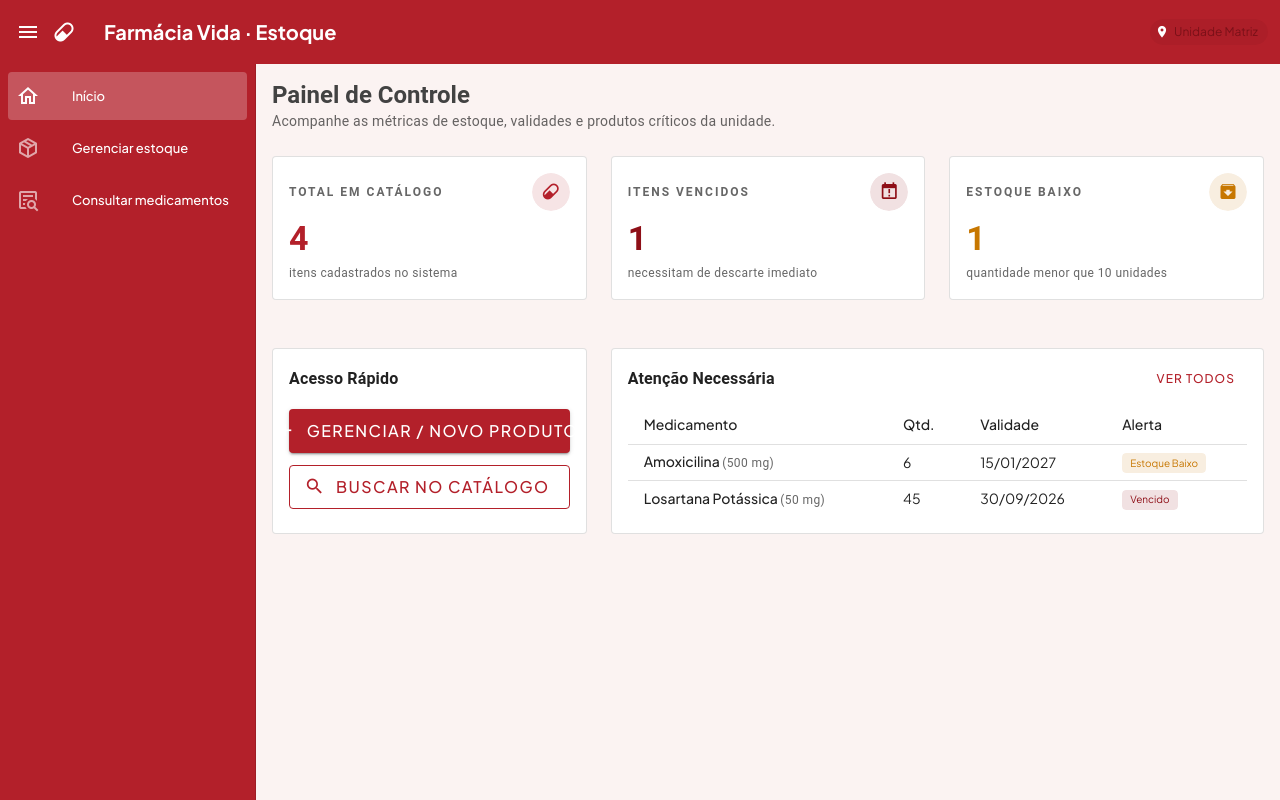
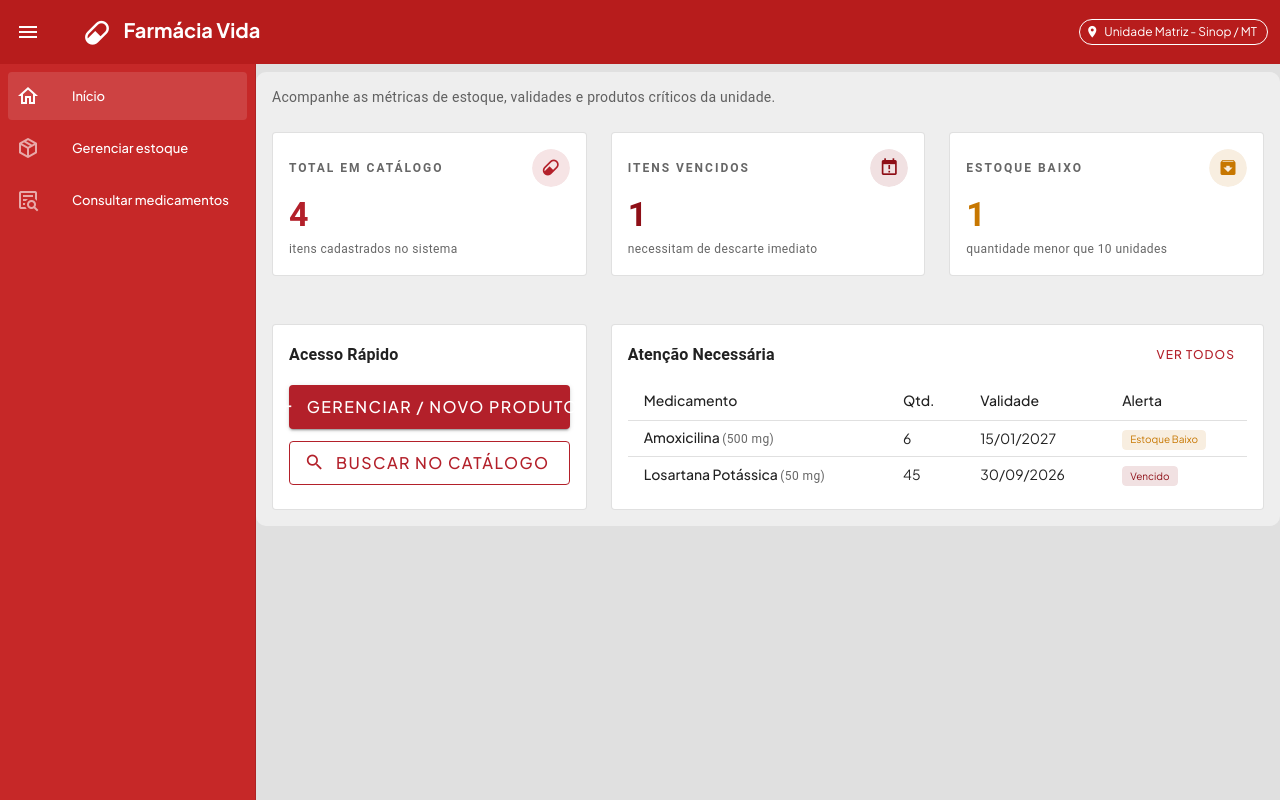
Before and after one commit to Annanicacio/Aplicacao-Vue-com-Axios, a Vue app: page /#/ in a window 1280 px wide. Built offline with nearby package versions, Linux system fonts and the light colour scheme.

Commit message:
[NEW] - #0 - Commit Inicial
- Otimização de Cores
- Ajuste do título
- Adição do nome dos integrantes no markdown

```diff
--- a/index.html
+++ b/index.html
@@ -3,7 +3,7 @@
   <head>
     <meta charset="UTF-8" />
     <meta name="viewport" content="width=device-width, initial-scale=1.0" />
-    <title>Farmácia Vida – Gestão de Estoque</title>
+    <title>Farmácia Vida</title>
     <link rel="preconnect" href="https://fonts.googleapis.com">
     <link rel="preconnect" href="https://fonts.gstatic.com" crossorigin>
     <link href="https://fonts.googleapis.com/css2?family=Plus+Jakarta+Sans:wght@400;500;600;700;800&display=swap" rel="stylesheet">
--- a/src/App.vue
+++ b/src/App.vue
@@ -6,26 +6,45 @@ const drawer = ref(true)
 </script>
 
 <template>
-  <v-app class="bg-background">
-    <v-app-bar color="primary" flat>
+  <v-app class="bg-grey-lighten-2">
+    <v-app-bar color="red-darken-4" flat>
       <v-app-bar-nav-icon @click="drawer = !drawer" color="white" />
-      <v-icon class="mr-2" icon="mdi-pill" color="white" />
-      <v-app-bar-title class="text-white font-weight-bold">Farmácia Vida · Estoque</v-app-bar-title>
+      <v-app-bar-title class="text-white font-weight-bold shadowTitle">
+        <v-icon class="mr-2" icon="mdi-pill" color="white" /> Farmácia Vida
+      </v-app-bar-title>
 
       <v-spacer />
 
-      <v-chip size="small" color="secondary" class="mr-3 text-white">
+      <v-chip size="small" color="white" variant="outlined" class="mr-3">
         <v-icon icon="mdi-map-marker" start size="14" color="white" />
-        Unidade Matriz
+        Unidade Matriz - Sinop / MT
       </v-chip>
     </v-app-bar>
 
     <MenuLateral v-model="drawer" />
 
     <v-main>
-      <v-container>
+      <v-container class="mt-2 bg-grey-lighten-3 borderRadius">
         <router-view />
       </v-container>
     </v-main>
   </v-app>
 </template>
+
+<style scoped>
+.borderRadius {
+  border-radius: 10px;
+}
+
+.shadowTitle {
+  padding: 10px;
+  display: inline-block;
+  cursor: pointer;
+  transition: all 0.3s ease;
+}
+
+.shadowTitle:hover {
+  transform: translateY(-2px);
+  text-shadow: 3px 3px 5px rgba(0, 0, 0, 0.5);
+}
+</style>
--- a/src/components/MenuLateral.vue
+++ b/src/components/MenuLateral.vue
@@ -13,8 +13,9 @@ const itens = [
   <v-navigation-drawer
     :model-value="modelValue"
     @update:model-value="$emit('update:modelValue', $event)"
-    color="primary"
-  >
+    class="bg-red-darken-3">
+
+
     <v-list nav class="bg-transparent">
       <v-list-item
         v-for="i in itens"
--- a/src/views/Home.vue
+++ b/src/views/Home.vue
@@ -20,7 +20,7 @@ const alertasCriticos = computed(() => {
   <div>
     <!-- Cabeçalho -->
     <div class="mb-6">
-      <h1 class="text-h5 font-weight-bold text-grey-darken-3">Painel de Controle</h1>
+
       <p class="text-body-2 text-medium-emphasis">Acompanhe as métricas de estoque, validades e produtos críticos da unidade.</p>
     </div>
 
```
Also changed, not shown: 1 other file (tests, documents, lock files or other folders).
